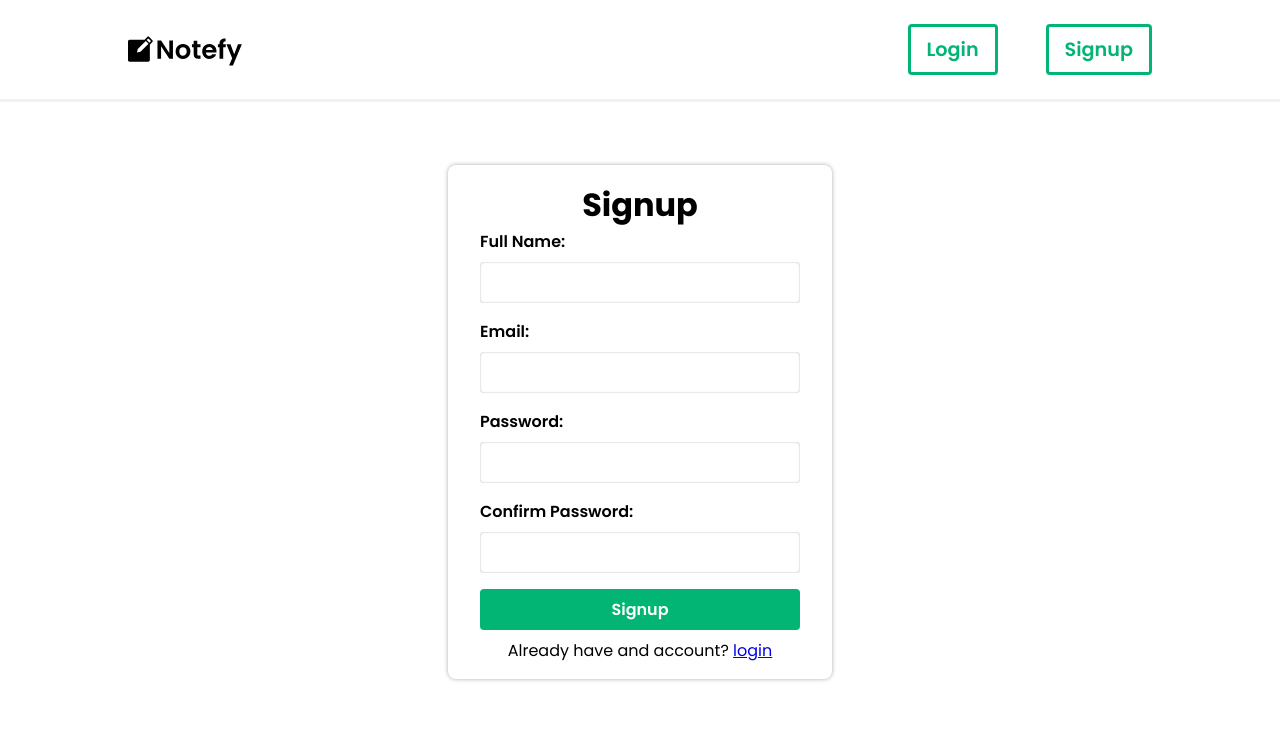
After one commit to bhanuteja958/notefy, a Django app: page /signup in a window 1280 px wide. The commit adds this page. Shown: the top 741 px of the page. Run offline with Django 4.2, Linux system fonts and the light colour scheme.

Commit message:
completed ui for signup form

```diff
--- /dev/null
+++ b/notefy_site/forms.py
@@ -0,0 +1,25 @@
+from django import forms
+
+class SignupForm(forms.Form):
+    full_name=forms.CharField(
+        widget=forms.TextInput(attrs={'class':'formControl'}),
+        label="full_name",
+        min_length=3,
+        max_length=50,
+        required=True
+    )
+    email=forms.EmailField(
+        widget=forms.TextInput(attrs={'class':'formControl'}),
+        label="email",
+        required=True
+    )
+    password=forms.CharField(
+        widget=forms.PasswordInput(attrs={'class':'formControl'}),
+        min_length=7,
+        required=True
+    )
+    confirm_password= forms.CharField(
+        widget=forms.PasswordInput(attrs={'class':'formControl'}),
+        min_length=7,
+        required=True
+    )
--- a/notefy_site/static/notefy_site/css/base.css
+++ b/notefy_site/static/notefy_site/css/base.css
@@ -52,8 +52,15 @@ input , button{
     background-color: #02B574;
     color:white;
     text-decoration: none;
-    font-size:2rem;
     padding:0.5rem 4rem;
     border:none;
     cursor: pointer;
 }
+
+.button--small{
+    font-size: 1rem;
+}
+
+.button--large{
+    font-size: 2rem;
+}
--- /dev/null
+++ b/notefy_site/static/notefy_site/css/forms.css
@@ -0,0 +1,48 @@
+.signup{
+    display: flex;
+    align-items: center;
+    justify-content: center;
+    height:80vh;
+    width:100%;
+}
+
+.signup__content{
+    padding:1rem 2rem;
+    box-shadow: 0 0 0.25rem  #AAAAAA;
+    width:30%;
+    border-radius: 0.5rem;
+}
+
+.signup__title{
+    text-align: center;
+    font-size:2rem
+}
+
+.signup__form{
+    display: flex;
+    flex-direction: column;
+    row-gap: 1rem;
+}
+
+.formGroup{
+    display: flex;
+    flex-direction: column;
+    row-gap: 0.5rem;
+}
+
+.formLabel{
+    font-weight:600;
+}
+
+.formControl{
+    padding:0.5rem 1rem;
+    border-radius: 0.25rem;
+    border:none;
+    box-shadow: 0 0 2px 0 inset #AAAAAA;
+    font-size: 1rem;
+}
+
+.signup__redirectMsg{
+    margin-top:0.5rem;
+    text-align: center;
+}
--- a/notefy_site/templates/notefy_site/home.html
+++ b/notefy_site/templates/notefy_site/home.html
@@ -9,7 +9,7 @@
     <section class="hero">
         <div class="hero__left">
             <h1 class="hero__tagline">Convert your thoughts to words </h1>
-            <button class="button button--solid">Get Started</button>
+            <button class="button button--solid button--large">Get Started</button>
         </div>
         <div class="hero__right">
             <img src="{% static 'notefy_site/images/home.svg' %}" alt="An illustration of an animated person creating notes" class="hero__illustration"/>
--- /dev/null
+++ b/notefy_site/templates/notefy_site/signup.html
@@ -0,0 +1,41 @@
+{% extends 'notefy_site/base.html' %}
+{% load static %}
+
+{% block static_content %}
+    <link rel="stylesheet" type="text/css" href="{% static 'notefy_site/css/forms.css' %}">
+{% endblock %}
+
+{% block content %}
+    <div class="signup">
+        <div class="signup__content">
+            <h2 class="signup__title">Signup</h2>
+            <form action="{% url 'signup' %}" method="POST" class="signup__form">
+                {{ signup_form.non_field_errors}}
+                <div class="formGroup">
+                    <label for='{{signup_form.full_name.id_for_label}}' class="formLabel">Full Name:</label>
+                    {{signup_form.full_name}}
+                    {{signup_form.full_name.errors}}
+                </div>
+                <div class="formGroup">
+                    <label for='{{signup_form.email.id_for_label}}' class="formLabel">Email:</label>
+                    {{signup_form.email}}
+                    {{signup_form.email.errors}}
+                </div>
+                <div class="formGroup">
+                    <label for='{{signup_form.password.id_for_label}}' class="formLabel">Password:</label>
+                    {{signup_form.password}}
+                    {{signup_form.password.errors}}
+                </div>
+                <div class="formGroup">
+                    <label for='{{signup_form.confirm_password.id_for_label}}' class="formLabel">Confirm Password:</label>
+                    {{signup_form.confirm_password}}
+                    {{signup_form.confirm_password.errors}}
+                </div>
+                <input type="submit" value="Signup" class="button button--solid button--small">
+            </form>
+            <p class="signup__redirectMsg">
+                Already have and account? <a href="#">login</a>
+            </p>
+        </div>
+    </div>
+{% endblock%}
--- a/notefy_site/urls.py
+++ b/notefy_site/urls.py
@@ -4,5 +4,6 @@ from django.urls import path
 from . import views
 
 urlpatterns =[
+    path('signup', views.signup, name="signup"),
     path('', views.home, name='home')
 ]
--- a/notefy_site/views.py
+++ b/notefy_site/views.py
@@ -1,4 +1,6 @@
 from django.shortcuts import render
+from . import forms
+from django.http import HttpResponseRedirect
 
 # Create your views here.
 
@@ -7,3 +9,14 @@ def home(request):
         'title': 'Notefy - Convert your thoughts to words'
     }
     return render(request, 'notefy_site/home.html', context)
+
+def signup(request):
+    if request.method == 'POST':
+        signup_form = forms.SignupForm(request.POST)
+
+        if signup_form.is_valid():
+            return HttpResponseRedirect('/')
+    else:
+        signup_form = forms.SignupForm()
+
+    return render(request, 'notefy_site/signup.html', {'signup_form': signup_form})
```
